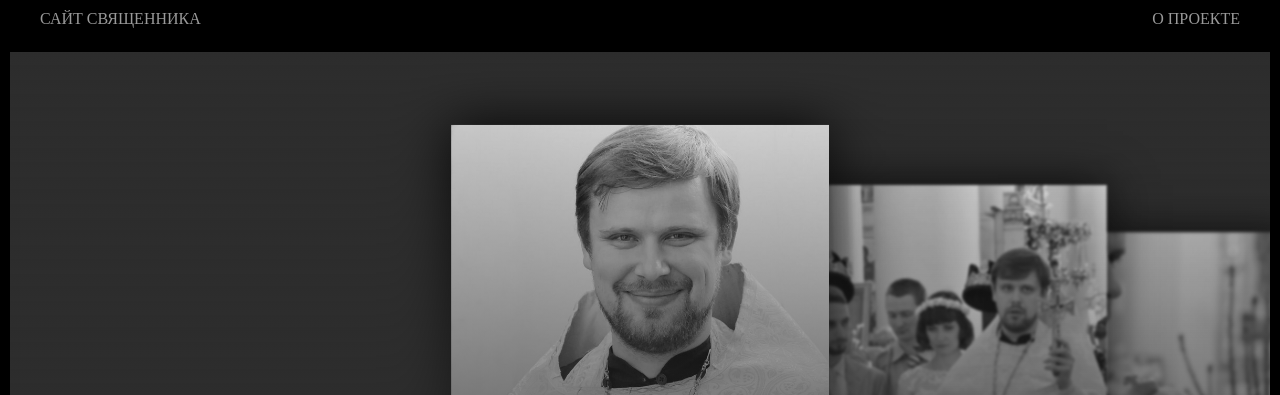
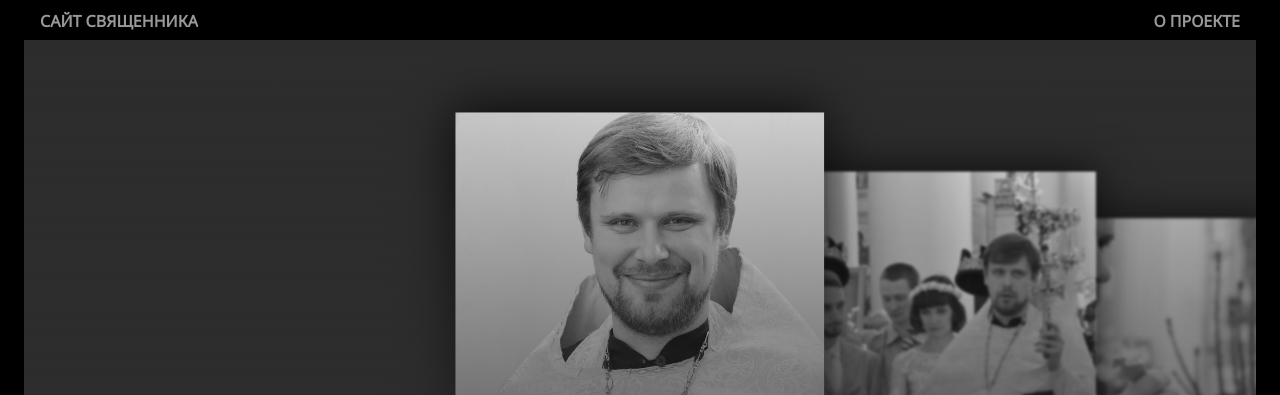
Before and after one commit to AleksBartov/alekspriest, a website: page docs/index.html in a window 1280 px wide. Shown: the top 395 px of the page. Drawn offline with Linux system fonts and the light colour scheme; a web font is replaced by a local one.

Commit message:
working with media queries

```diff
--- a/docs/index.html
+++ b/docs/index.html
@@ -32,6 +32,7 @@
       <img src="img/evharistia_b&w.jpg" alt="">
     </div>
   </div>
+  <div id="themes"><span>здесь будет тема</span></div>
 
 
   <script src="js/bundle.js"></script>
--- a/src/scss/modules/_content.css
+++ b/src/scss/modules/_content.css
@@ -1,15 +1,41 @@
 .content {
     position: absolute;
     background-color: rgb(45, 45, 45);
-    width: 98.4%;
+    width: 90%;
     height: 91%;
-    margin-left: .8%;
-    margin-right: .8%;
-    margin-top: 6.5vh;
+    margin-left: 5%;
+    margin-right: 5%;
+    margin-top: 40px;
     cursor: grab;
     perspective: 600px;
     transform-style: preserve-3d;
     transform-origin: center center 0;
+
+    @media (orientation: landscape) and (min-width: 1010px){
+        height: 90%;
+      }
+
+    @media (orientation: landscape) and (min-width: 800px){
+        height: 89.9%;
+    }
+
+    @media (min-width: 1010px){
+        width: 99%;
+        margin-left: .5%;
+        margin-right: .5%;
+      }
+
+    @media (min-width: 800px){
+        width: 96%;
+        margin-left: 2%;
+        margin-right: 2%;
+    }
+
+    @media (min-width: 530px){
+        width: 96.2%;
+        margin-left: 1.9%;
+        margin-right: 1.9%;
+      }
 
     &::after {
         content: '';
--- a/src/scss/modules/_frame.css
+++ b/src/scss/modules/_frame.css
@@ -3,6 +3,8 @@
     width: 100%;
     height: 100%;
     background-color: black;
+    font-family: 'Noto Sans', sans-serif;
+    font-weight: 800;
 
 
     &__header {
@@ -16,9 +18,13 @@
 
         &__title {
             float: left;
-            margin: 0 40px;
+            margin: 0 15px;
             transition: all 1s;
             cursor: pointer;
+
+            @media (min-width: 530px){
+                margin: 0 40px;
+              }
 
             &:hover {
                 color: rgba(255, 255, 255, 1);
@@ -27,9 +33,13 @@
 
         &__about {
             float: right;
-            margin: 0 40px;
+            margin: 0 15px;
             transition: all 1s;
             cursor: pointer;
+
+            @media (min-width: 530px){
+                margin: 0 40px;
+              }
 
             &:hover {
                 color: rgba(255, 255, 255, 1);
--- a/src/scss/modules/_photo-for-menu.css
+++ b/src/scss/modules/_photo-for-menu.css
@@ -1,12 +1,17 @@
 .photo-for-menu {
     position: absolute;
-    width: 30%;
-    height: 80%;
+    width: 85%;
+    height: 70%;
     left: 50%;
     top: 50%;
     z-index: 1;
     box-shadow: 0px 0px 50px black;
     transform: translateX(-50%) translateY(-50%);
+
+    @media (orientation: landscape){
+        width: 30%;
+        height: 80%;
+      }
 
     &--2r {
         filter: blur(1px);
--- /dev/null
+++ b/src/scss/modules/_themes.css
@@ -0,0 +1,16 @@
+#themes {
+    position: absolute;
+    width: 100%;
+    height: 100%;
+    z-index: 3;
+    color: white;
+    text-align: center;
+    font-family: 'Cormorant SC', serif;
+
+    & span {
+        position: relative;
+        font-size: 5rem;
+        top: 50%;
+        transform: translateY(-50%);
+    }
+}
--- a/src/scss/style.scss
+++ b/src/scss/style.scss
@@ -1,6 +1,7 @@
 @import "./modules/_frame";
 @import "./modules/_content";
 @import "./modules/_photo-for-menu";
+@import "./modules/_themes";
 
 * {
   margin: 0;
```
Also changed, not shown: src/html/views/index.html (+1 -0 lines), dist/css/style.bundle.css, dist/index.html, docs/css/style.bundle.css, 2 other files.
